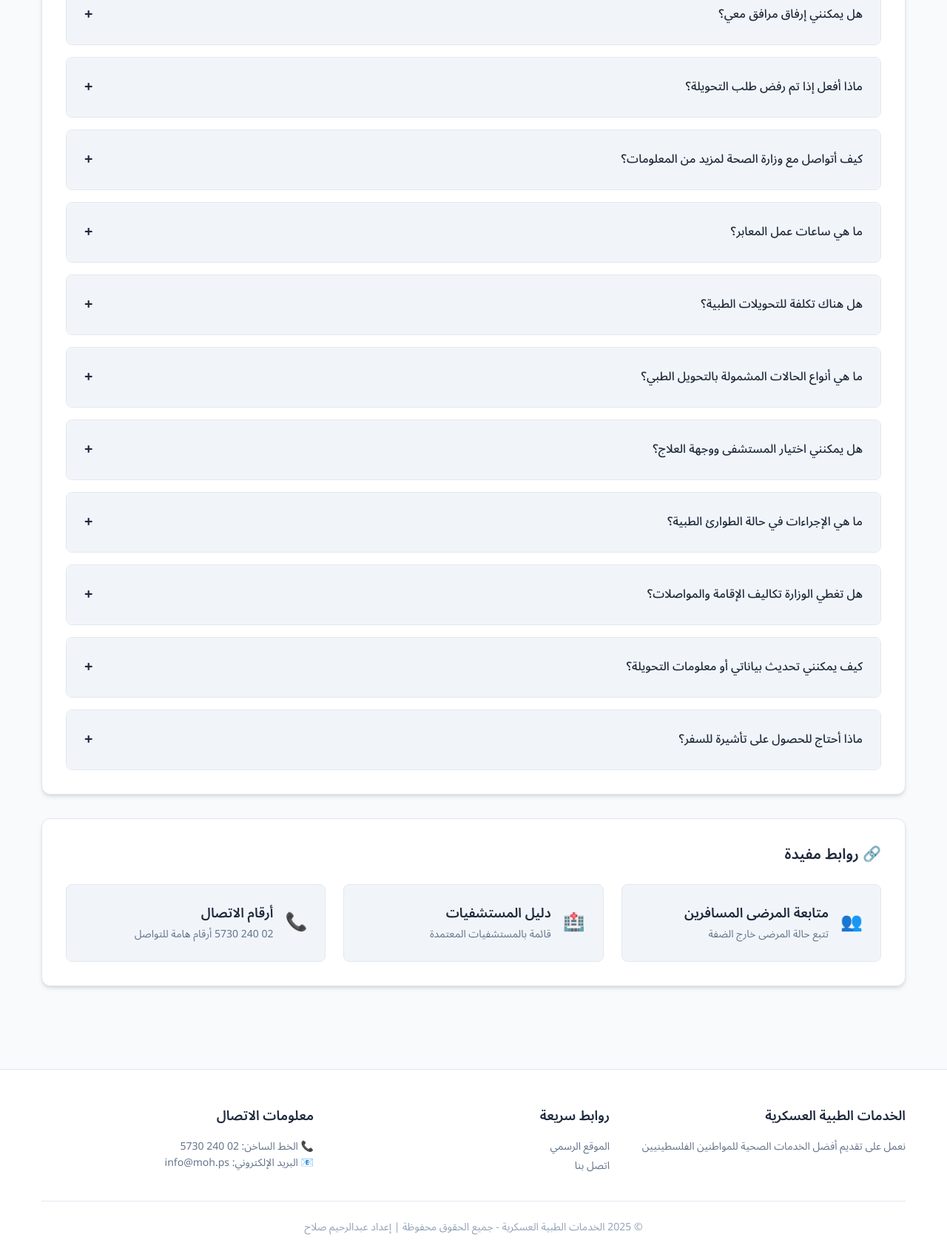
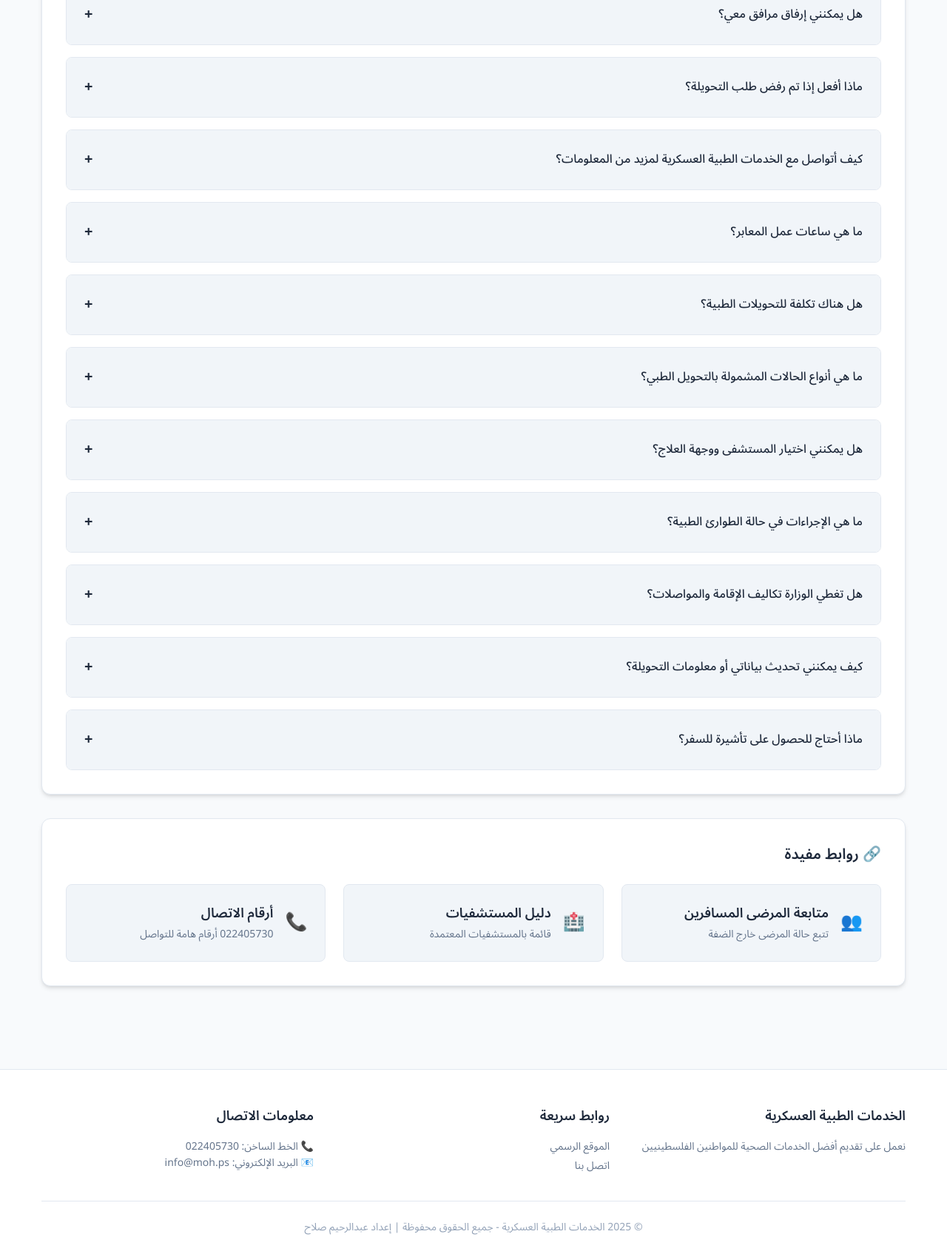
Before and after one commit to AbdalrheemHasanSalah/WestBankHealth, a Python web app: template templates/index.html in a window 1280 px wide. Shown: the part 2445-4140 px from the top of the page at 74% size. Run offline with Jinja, Linux system fonts and the light colour scheme; the template is opened without the code that fills it, so the values that code supplies are empty.

Commit message:
Update index.html

```diff
--- a/templates/index.html
+++ b/templates/index.html
@@ -297,7 +297,7 @@
                                         onclick="toggleFAQ(this)"
                                     >
                                         <span
-                                            >كيف أتواصل مع وزارة الصحة لمزيد من
+                                            >كيف أتواصل مع الخدمات الطبية العسكرية لمزيد من
                                             المعلومات؟</span
                                         >
                                         <span class="faq-toggle">+</span>
@@ -305,7 +305,8 @@
                                     <div class="faq-answer">
                                         <p>
                                             يمكنكم التواصل معنا عبر الخط الساخن:
-                                            1800 أو البريد الإلكتروني:
+                                            022405730
+                                            أو البريد الإلكتروني:
                                             info@moh.ps أو زيارة الموقع الرسمي
                                             للوزارة.
                                         </p>
@@ -484,7 +485,7 @@
                                             أرقام الاتصال
                                         </div>
                                         <div class="link-description">
-                                             02 240 5730 أرقام هامة للتواصل
+                                             022405730 أرقام هامة للتواصل
 
 
                                         </div>
@@ -524,7 +525,7 @@
                     </div>
                     <div class="footer-section">
                         <h4>معلومات الاتصال</h4>
-                        <p>📞 الخط الساخن: 02 240 5730</p>
+                        <p>📞 الخط الساخن: 022405730</p>
                         <p>📧 البريد الإلكتروني: info@moh.ps</p>
                     </div>
                 </div>
```
